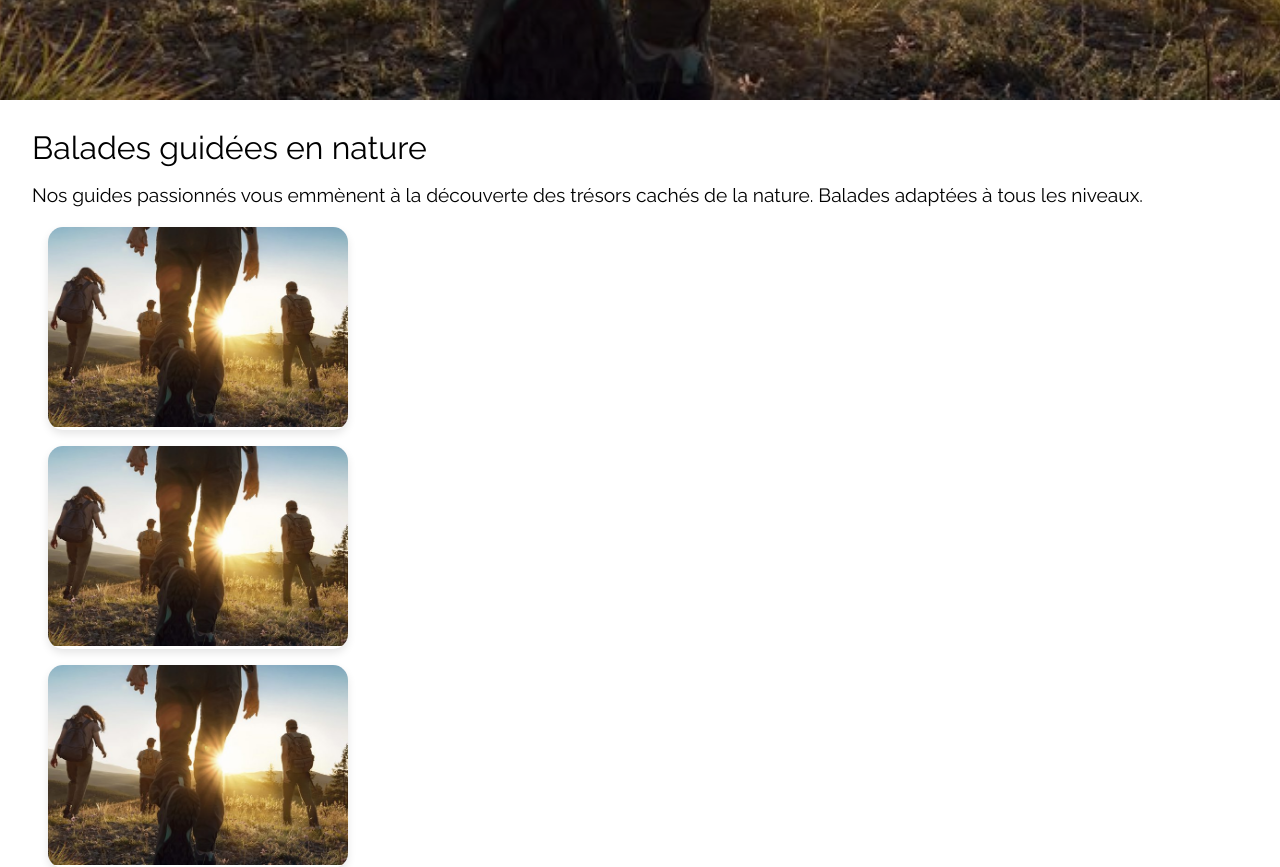
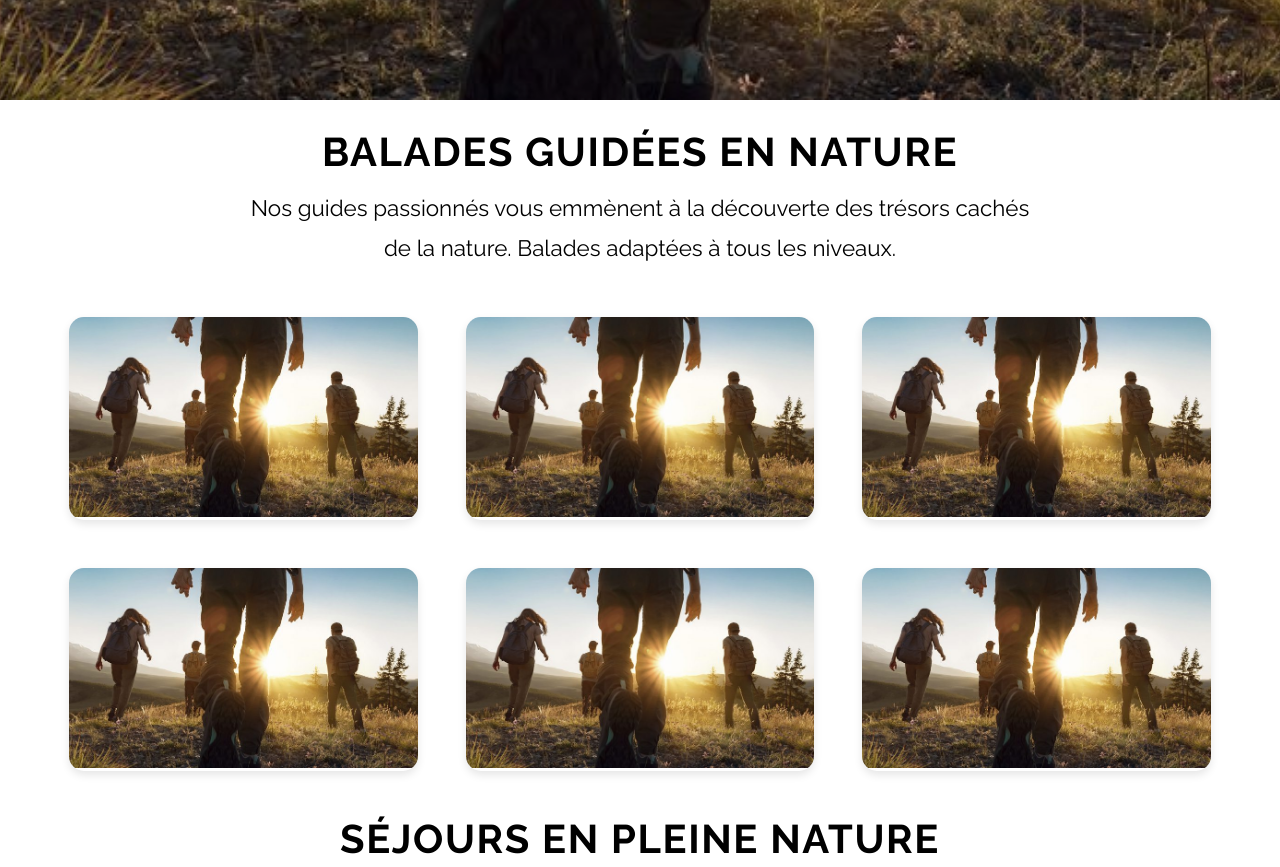
Before and after one commit to julien382/Wildora, a React (Vite) app: page /services in a window 1280 px wide. Shown: the part 700-1567 px from the top of the page. Built offline with nearby package versions, Linux system fonts and the light colour scheme.

Commit message:
change css CardsServicesContainer

```diff
--- a/src/components/CardsServicesContainer/CardsServicesContainer.jsx
+++ b/src/components/CardsServicesContainer/CardsServicesContainer.jsx
@@ -8,10 +8,14 @@ const CardsServicesContainer = ({ title, text }) => {
         <div className='CardsServicesContainer'>
             <h2 className='CardsServicesContainerTitle'>{title}</h2>
             <p className='CardsServicesContainerText'>{text}</p>
-
-            <CardServices image={mainImage} duration={"Durée : 2h à 5h"} price={"À partir de 30€"} />
-            <CardServices image={mainImage} duration={"Durée : 2h à 5h"} price={"À partir de 30€"} />
-            <CardServices image={mainImage} duration={"Durée : 2h à 5h"} price={"À partir de 30€"} />
+            <div className='CardsServicesWrapper'>
+                <CardServices image={mainImage} duration={"Durée : 2h à 5h"} price={"À partir de 30€"} />
+                <CardServices image={mainImage} duration={"Durée : 2h à 5h"} price={"À partir de 30€"} />
+                <CardServices image={mainImage} duration={"Durée : 2h à 5h"} price={"À partir de 30€"} />
+                <CardServices image={mainImage} duration={"Durée : 2h à 5h"} price={"À partir de 30€"} />
+                <CardServices image={mainImage} duration={"Durée : 2h à 5h"} price={"À partir de 30€"} />
+                <CardServices image={mainImage} duration={"Durée : 2h à 5h"} price={"À partir de 30€"} />
+            </div>
         </div>
     );
 };
--- a/src/components/CardsServicesContainer/CardsServicesContainer.scss
+++ b/src/components/CardsServicesContainer/CardsServicesContainer.scss
@@ -2,18 +2,36 @@
 
 .CardsServicesContainer {
     margin-bottom: 2rem;
+    text-align: center;
+    color: $black;
 
     .CardsServicesContainerTitle {
-        font-size: 2rem;
+        font-size: 2.5rem; /* Augmenter la taille de la police */
         margin-bottom: 1rem;
-        color: $black;
+        font-weight: 700; /* Rendre le texte plus épais */
+        text-transform: uppercase; /* Mettre le texte en majuscules */
+        letter-spacing: 0.1rem; /* Ajouter un espacement entre les lettres */
     }
 
     .CardsServicesContainerText {
-        font-size: 1.2rem;
-        line-height: 1.6;
-        color: $black;
-        margin-bottom: 1rem;
+        font-size: 1.4rem; /* Augmenter la taille de la police */
+        line-height: 1.8; /* Augmenter l'interligne */
+        margin-bottom: 2rem;
+        max-width: 800px; /* Limiter la largeur du texte */
+        margin-left: auto;
+        margin-right: auto;
     }
 
+    .CardsServicesWrapper {
+        display: flex;
+        flex-wrap: wrap;
+        justify-content: center;
+        gap: 1rem;
+    }
+
+    .CardServices {
+        flex: 1 1 calc(30% - 1rem); /* Trois cartes par ligne */
+        max-width: calc(30% - 1rem);
+        box-sizing: border-box;
+    }
 }
```
